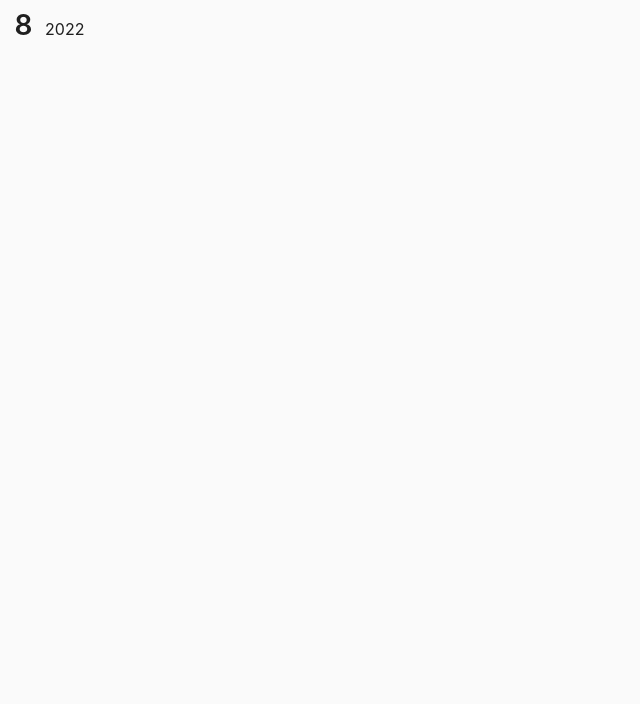
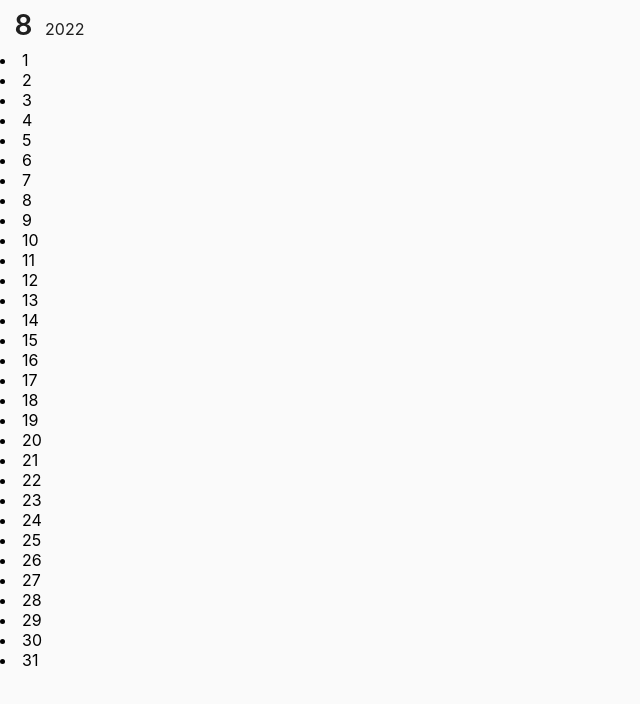
Before and after one commit to onys-programmer/timeblocks-test, a React (Create React App) app: page / in a window 1280 px wide. Shown: the top 704 px of the page, without its empty margins (0-640 px from the left). Built offline with nearby package versions, Linux system fonts and the light colour scheme.

Commit message:
feat: 🎸 DatePart에 날짜 표시되게 구현. 일단 fixture data 이용

```diff
--- a/src/CalendarContainer.jsx
+++ b/src/CalendarContainer.jsx
@@ -1,10 +1,12 @@
 import CalendarHeader from './CalendarHeader';
+import DatePartContainer from './DatePartContainer';
 import { month, year } from './utils/now';
 
 function CalendarContainer() {
   return (
     <div className="CalendarContainer">
       <CalendarHeader month={month} year={year} />
+      <DatePartContainer />
     </div>
   );
 }
--- /dev/null
+++ b/src/DatePartContainer.jsx
@@ -0,0 +1,13 @@
+import range from "./utils/range";
+
+function DatePartContainer() {
+  const fixtureDates = range(1, 32);
+
+  return (
+    <div className="DatePartContainer">
+      {fixtureDates.map(fixtureDate => <li key={fixtureDate}>{fixtureDate}</li>)}
+    </div>
+  );
+}
+
+export default DatePartContainer;
--- /dev/null
+++ b/src/utils/range.js
@@ -0,0 +1,9 @@
+function range(start, end) {
+  let array = [];
+  for (let i = start; i < end; ++i) {
+    array.push(i);
+  }
+  return array;
+}
+
+export default range;
```
Also changed, not shown: 1 other file (tests, documents, lock files or other folders).
